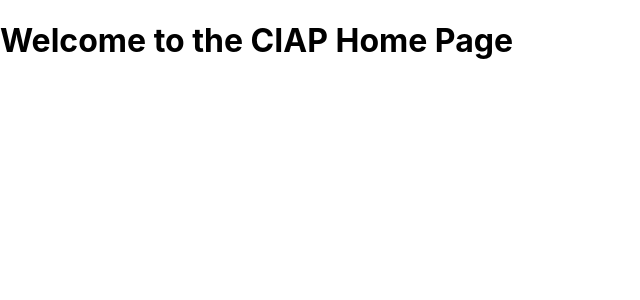
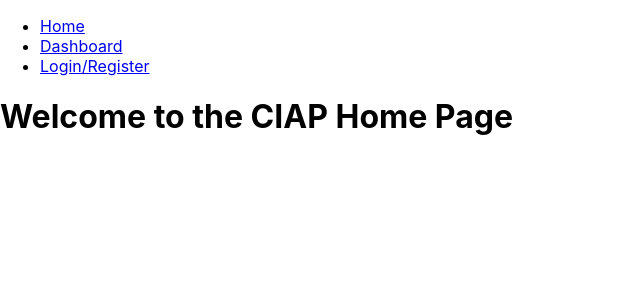
Before and after one commit to bvilane/CIAP, a React (Create React App) app in the folder ciap-frontend/: page / in a window 1280 px wide. Shown: the top 300 px of the page, without its empty margins (0-640 px from the left). Built offline with nearby package versions, Linux system fonts and the light colour scheme.

Commit message:
Updated App

```diff
--- a/ciap-frontend/src/App.js
+++ b/ciap-frontend/src/App.js
@@ -1,15 +1,24 @@
+// src/App.js
 import React from 'react';
-import { BrowserRouter as Router, Routes, Route } from 'react-router-dom';
-import Home from './components/Home';
+import { BrowserRouter as Router, Route, Switch } from 'react-router-dom';
+import Navbar from './components/Navbar';
 import Dashboard from './components/Dashboard';
+import RegisterForm from './components/RegisterForm';
 
 function App() {
   return (
     <Router>
-      <Routes>
-        <Route path="/" element={<Home />} />
-        <Route path="/dashboard" element={<Dashboard />} />
-      </Routes>
+      <div>
+        <Navbar />
+        <Switch>
+          <Route path="/" exact>
+            <h1>Welcome to the CIAP Home Page</h1>
+          </Route>
+          <Route path="/dashboard" component={Dashboard} />
+          <Route path="/login" component={RegisterForm} />
+          {/* Add other routes and components as needed */}
+        </Switch>
+      </div>
     </Router>
   );
 }
```
